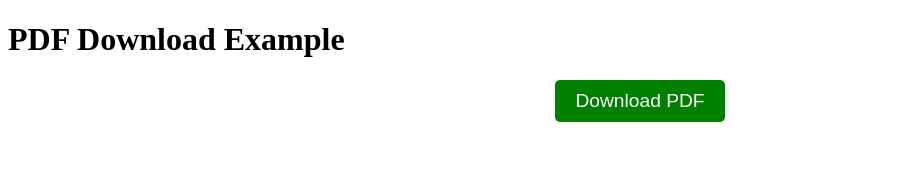
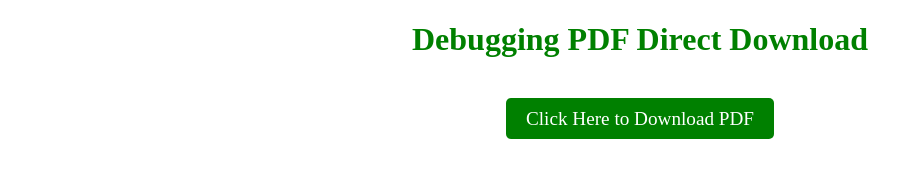
Before and after one commit to Kanha7327/vickyresume, a plain HTML site: page index.html in a window 1280 px wide. Shown: the whole page, without its empty margins (0-923 px from the left). Drawn offline with Linux system fonts and the light colour scheme.

Commit message:
index.html

```diff
--- a/index.html
+++ b/index.html
@@ -2,39 +2,35 @@
 <html>
 
 <head>
-    <title>PDF Download</title>
+    <title>PDF Direct Download</title>
     <style>
-        .download-button {
+        .download-link {
             text-align: center;
-            margin-top: 20px;
+            margin-top: 50px;
         }
 
-        .download-button button {
+        .download-link a {
             padding: 10px 20px;
             font-size: 1.2em;
+            text-decoration: none;
             background-color: green;
             color: white;
-            border: none;
             border-radius: 5px;
-            cursor: pointer;
+        }
+
+        .download-link a:hover {
+            background-color: darkgreen;
         }
     </style>
 </head>
 
 <body>
-    <h1>PDF Download Example</h1>
-    <div class="download-button">
-        <button onclick="downloadPDF()">Download PDF</button>
+    <h1 style="text-align: center; color: green;">Debugging PDF Direct Download</h1>
+    <div class="download-link">
+        <a href="https://media.geeksforgeeks.org/wp-content/cdn-uploads/20210101201653/PDF.pdf" download>
+            Click Here to Download PDF
+        </a>
     </div>
-
-    <script>
-        function downloadPDF() {
-            const link = document.createElement('a');
-            link.href = "PDF.pdf";
-            link.download = "PDF.pdf";
-            link.click();
-        }
-    </script>
 </body>
 
 </html>
```
